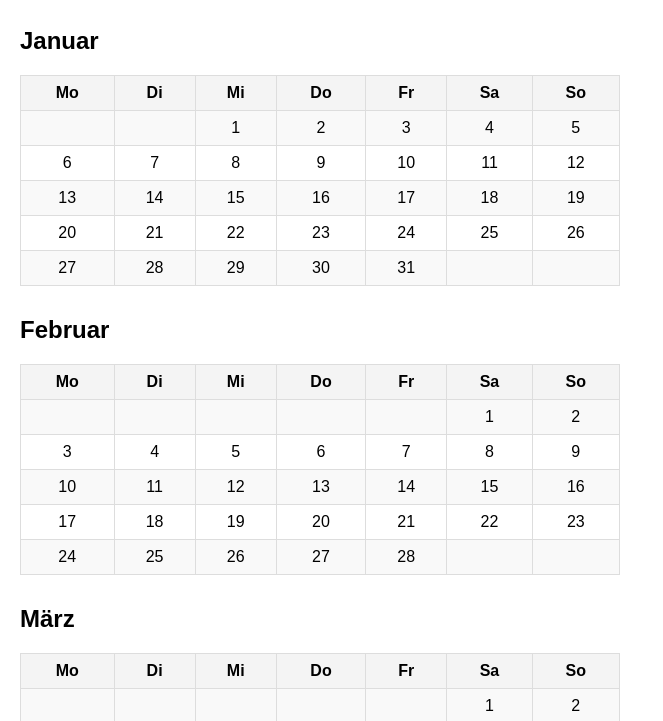
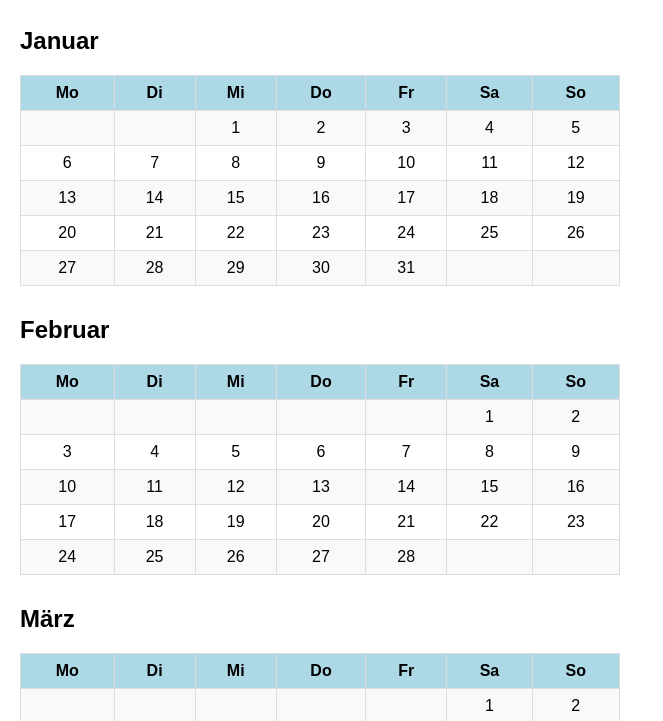
Before and after one commit to ThomasDerZweifler/calendarByKi, a website: page jahreskalender2025_styled.html in a window 1280 px wide. Shown: the part 61-782 px from the top of the page, without its empty margins (0-663 px from the left). Drawn offline with Linux system fonts and the light colour scheme.

Commit message:
styled calendar

```diff
--- a/Jahreskalender2025_1.html
+++ b/jahreskalender2025_styled.html
@@ -20,8 +20,10 @@
       text-align: center;
       padding: 8px;
     }
+    /* Tabellenköpfe (Überschriften) in Hellblau */
     th {
-      background-color: #f4f4f4;
+      background-color: #add8e6; /* Hellblau */
+      color: #000; /* Schwarzer Text für Kontrast */
     }
     .month {
       margin-top: 30px;
--- /dev/null
+++ b/tableRowStyling.css
@@ -0,0 +1,4 @@
+   th {
+      background-color: #add8e6; /* Hellblau */
+      color: #000; /* Schwarzer Text für Kontrast */
+   }
```
